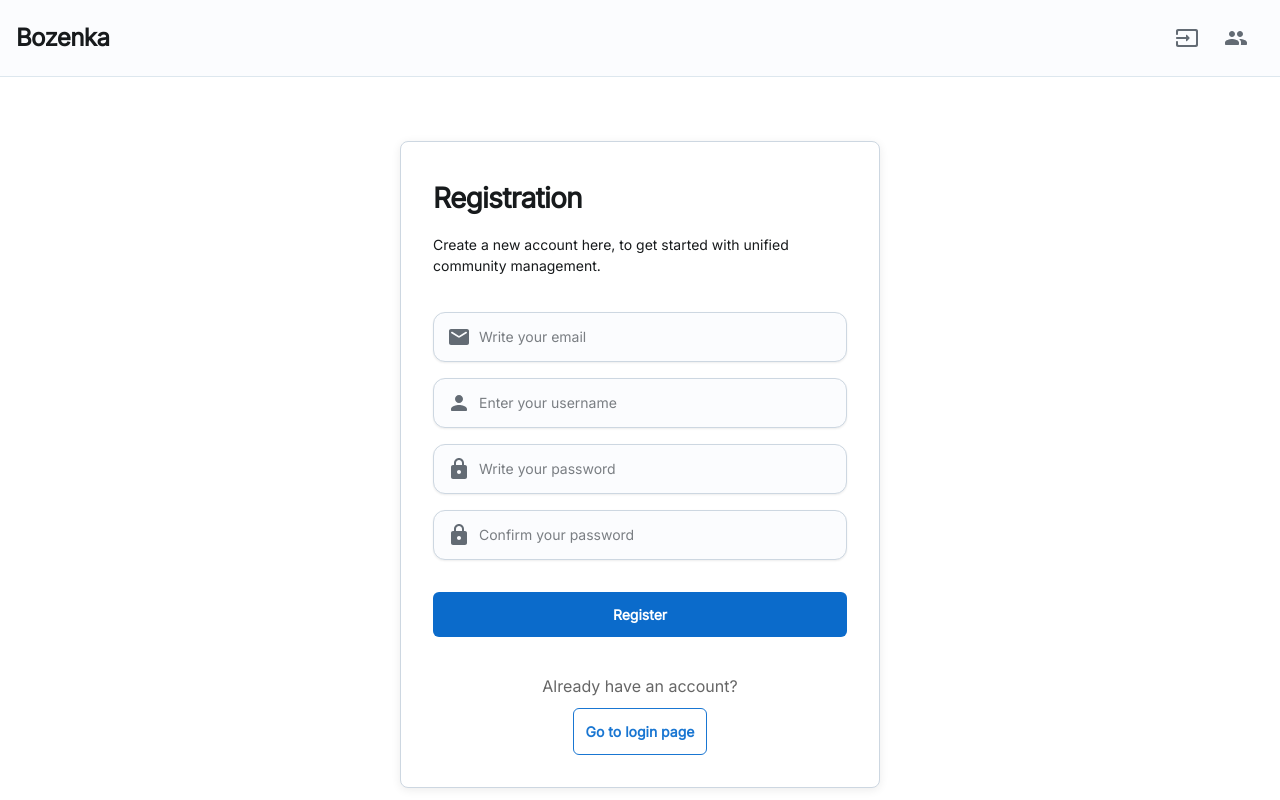
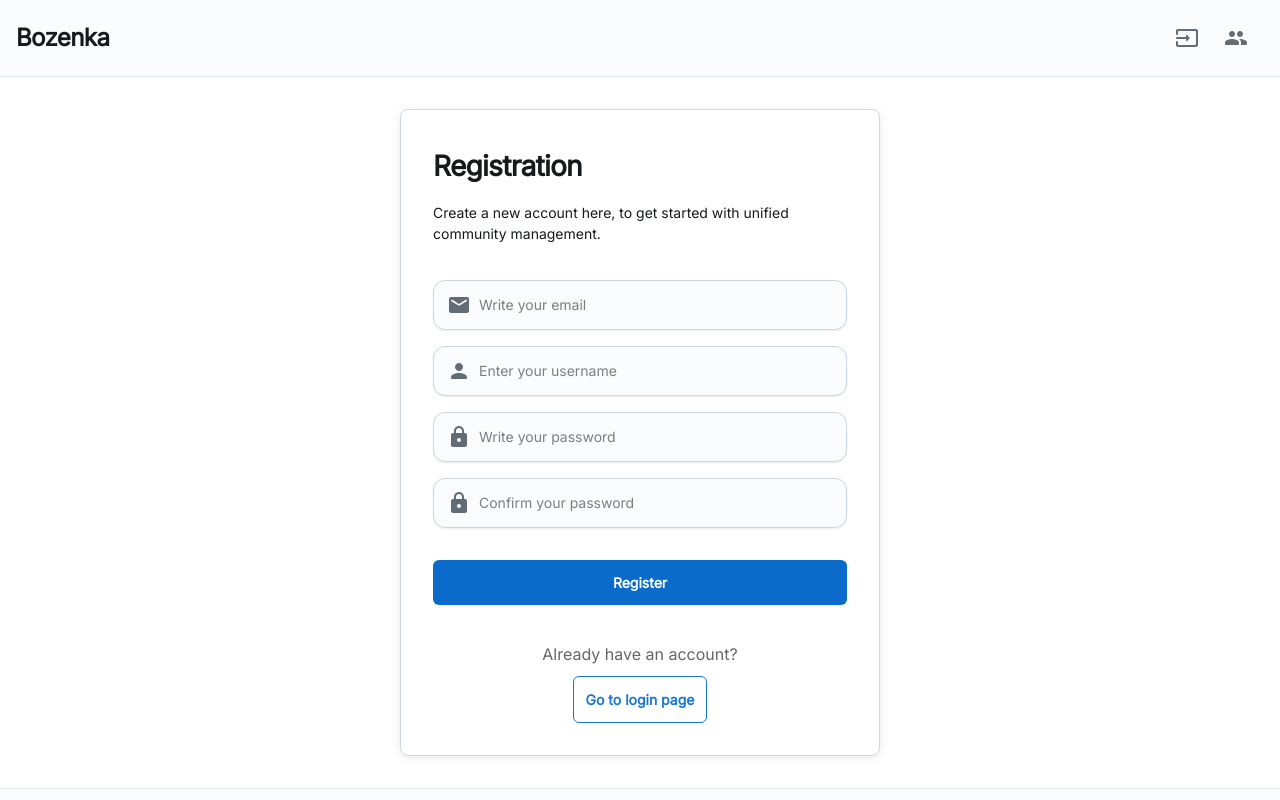
Before and after one commit to KittyNeverDies/Bozenka, a React (Vite) app in the folder bozenka-frontend/: page /register in a window 1280 px wide. Shown: the top 800 px of the page. Built offline with nearby package versions, Linux system fonts and the light colour scheme.

Commit message:
fix: Register form on center, still need changes

```diff
--- a/bozenka-frontend/src/routes/Register.jsx
+++ b/bozenka-frontend/src/routes/Register.jsx
@@ -113,7 +113,7 @@ const RegisterPage = () => {
   ];
 
   return (
-    <Box sx={{ maxWidth: 480, mx: 'auto', p: 4, mt: 4, mb: 15 }}>
+    <Box sx={{ maxWidth: 480, mx: 'auto', p: 4}}>
     {alert.open && (
       <Box sx={{ textAlign: 'left', mb: 2 }}>
         <Alert
```
